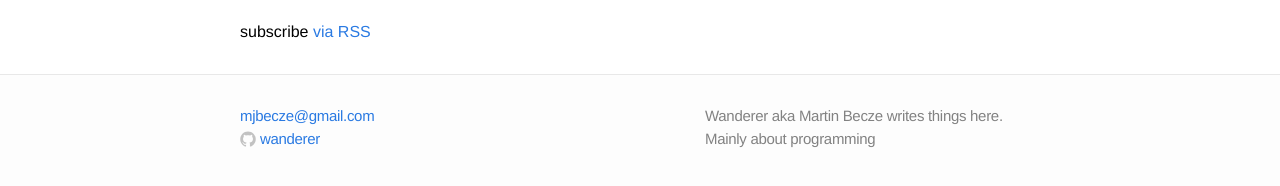
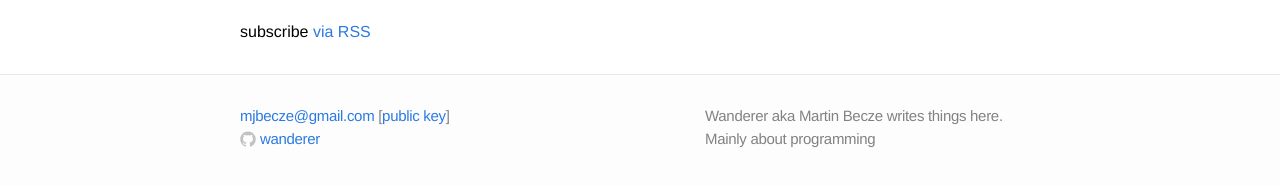
Before and after one commit to emazurek/wanderer.github.io, a Jekyll site: the page built from index.html, in a window 1280 px wide. Shown: the part 439-625 px from the top of the page. Built offline with Jekyll 4.4.1, drawn with Linux system fonts in a browser that asks for light colours.

Commit message:
Update footer.html

```diff
--- a/_includes/footer.html
+++ b/_includes/footer.html
@@ -3,7 +3,7 @@
   <div class="wrap">
     <div class="footer-col-1 column">
       <ul>
-        <li><a href="mailto:{{ site.email }}">{{ site.email }}</a></li>
+        <li><a href="mailto:{{ site.email }}">{{ site.email }}</a> [<a href="https://raw.githubusercontent.com/wanderer/wanderer.github.io/master/0x1125fd6a17b435ed">public key</a>]</li>
 		<li>
           <a href="https://github.com/{{ site.username }}">
             <span class="icon github">
```
